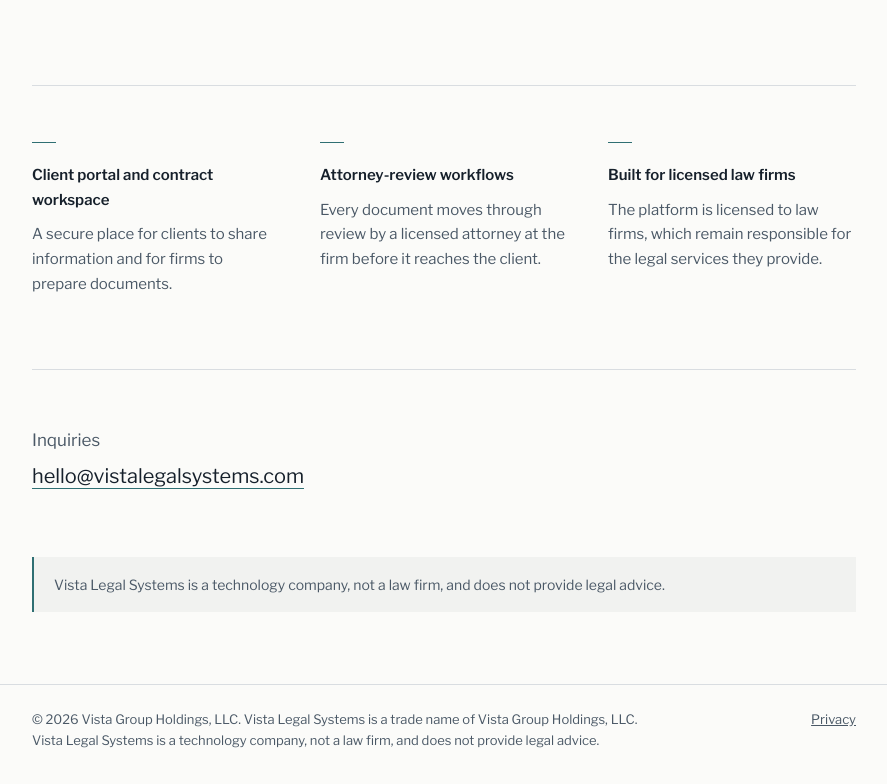
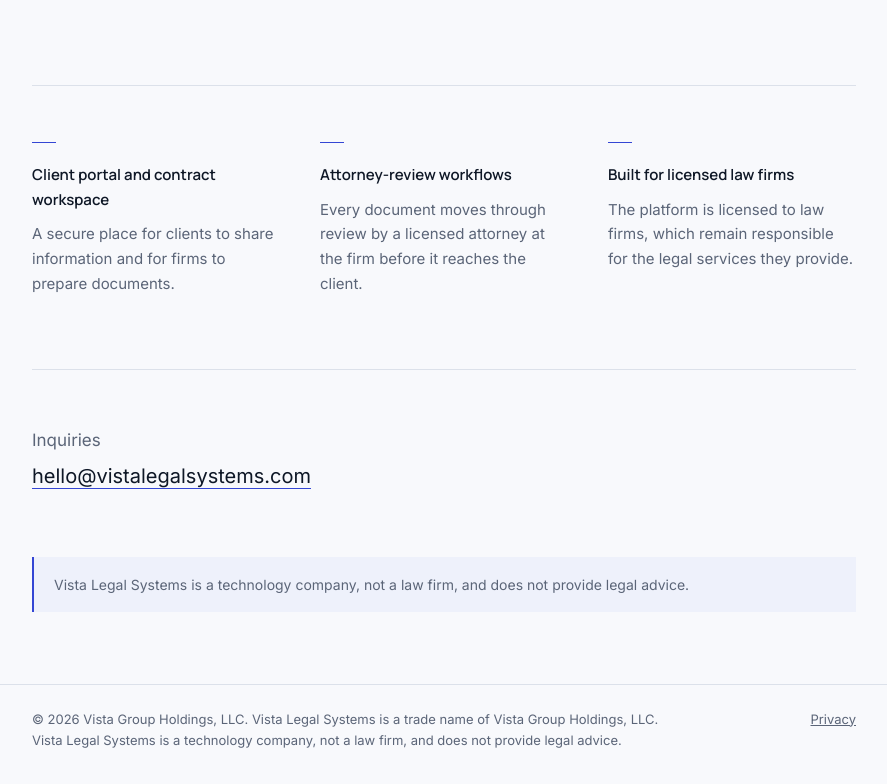
Before and after one commit to erfineran/vistalegalsystems.com, a plain HTML site: page index.html in a window 1280 px wide. Shown: the part 475-1259 px from the top of the page, without its empty margins (196-1083 px from the left). Drawn offline with nearby package versions, Linux system fonts and the light colour scheme.

Commit message:
Apply Vista Legal Systems brand: logo, favicons, OG image, palette, Manrope/Inter

```diff
--- a/index.html
+++ b/index.html
@@ -1,12 +1,12 @@
 <!doctype html><html lang="en"><head><meta charset="utf-8"><meta name="viewport" content="width=device-width,initial-scale=1">
-<link rel="icon" href="/favicon.svg" type="image/svg+xml"><link rel="icon" href="/favicon-32.png" sizes="32x32"><link rel="apple-touch-icon" href="/apple-touch-icon.png">
+<link rel="icon" href="/favicon.ico" sizes="48x48"><link rel="icon" href="/favicon.svg" type="image/svg+xml"><link rel="icon" href="/favicon-32x32.png" sizes="32x32" type="image/png"><link rel="apple-touch-icon" sizes="180x180" href="/apple-touch-icon.png"><link rel="manifest" href="/site.webmanifest">
 <link rel="preconnect" href="https://fonts.googleapis.com"><link rel="preconnect" href="https://fonts.gstatic.com" crossorigin>
-<link href="https://fonts.googleapis.com/css2?family=Libre+Franklin:wght@300;400;600&display=swap" rel="stylesheet"><link rel="stylesheet" href="/style.css"><meta name="theme-color" content="#16202b">
+<link href="https://fonts.googleapis.com/css2?family=Inter:wght@300;400;500;600&family=Manrope:wght@500;600;700&display=swap" rel="stylesheet"><link rel="stylesheet" href="/style.css"><meta name="theme-color" content="#3446D4">
 <title>Vista Legal Systems | Software for modern legal practice</title>
 <meta name="description" content="Vista Legal Systems builds and licenses a secure contract platform for licensed law firms.">
 <link rel="canonical" href="https://vistalegalsystems.com/">
 <meta property="og:type" content="website"><meta property="og:url" content="https://vistalegalsystems.com/"><meta property="og:title" content="Vista Legal Systems"><meta property="og:description" content="Software for modern legal practice."><meta property="og:image" content="https://vistalegalsystems.com/og-image.png"><meta name="twitter:card" content="summary_large_image">
-</head><body><header><div class="wrap"><a class="mark" href="/">VISTA LEGAL <span>SYSTEMS</span></a><nav><a href="mailto:hello@vistalegalsystems.com">Contact</a></nav></div></header>
+</head><body><header><div class="wrap"><a class="mark" href="/" aria-label="Vista Legal Systems home"><img src="/logo.svg" alt="Vista Legal Systems" width="247" height="28"></a><nav><a href="mailto:hello@vistalegalsystems.com">Contact</a></nav></div></header>
 <main class="wrap">
 <section class="hero"><p class="eyebrow">Legal technology</p><h1>Software for modern legal practice.</h1>
 <p class="lede">Vista Legal Systems builds and licenses a contract platform to law firms, giving attorneys and their clients one secure place to prepare, review and finalize agreements.</p></section>
--- a/style.css
+++ b/style.css
@@ -1,6 +1,6 @@
-:root{--ink:#16202b;--slate:#4a5866;--line:#d9dde1;--bg:#fbfbf9;--accent:#2f6f73}
+:root{--ink:#0E1726;--slate:#5B6578;--line:#DCE1EA;--bg:#F8F9FC;--accent:#3446D4}
 *{box-sizing:border-box}html{-webkit-text-size-adjust:100%}
-body{margin:0;background:var(--bg);color:var(--ink);font:17px/1.65 "Libre Franklin",system-ui,-apple-system,"Segoe UI",sans-serif}
+body{margin:0;background:var(--bg);color:var(--ink);font:17px/1.65 "Inter",system-ui,-apple-system,"Segoe UI",sans-serif}
 .wrap{max-width:880px;margin:0 auto;padding:0 28px}
 header{border-bottom:1px solid var(--line)}
 header .wrap{display:flex;align-items:center;justify-content:space-between;height:76px}
@@ -17,8 +17,10 @@
 .points .n{display:block;width:24px;height:1px;background:var(--accent);margin-bottom:20px}
 .contact{border-top:1px solid var(--line);padding:56px 0 64px}
 .contact p{margin:0 0 6px;color:var(--slate)}.contact a{color:var(--ink);font-size:20px;text-decoration:none;border-bottom:1px solid var(--accent)}
-.notice{font-size:14px;color:var(--slate);background:#f1f2f0;border-left:2px solid var(--accent);padding:16px 20px;margin:0 0 72px}
+.notice{font-size:14px;color:var(--slate);background:#EEF1FB;border-left:2px solid var(--accent);padding:16px 20px;margin:0 0 72px}
 footer{border-top:1px solid var(--line);font-size:13px;color:var(--slate)}
 footer .wrap{display:flex;justify-content:space-between;gap:24px;padding-top:24px;padding-bottom:32px}footer a{color:var(--slate)}
 .doc{padding:72px 0 40px;max-width:40em}.doc h1{font-size:38px;margin-bottom:12px}.doc h2{font-size:17px;margin:36px 0 8px}.doc p{color:var(--slate)}
 @media(max-width:720px){.hero{padding:72px 0 56px}.points{grid-template-columns:1fr;gap:32px}.mark{font-size:12px;letter-spacing:.2em}footer .wrap{flex-direction:column;gap:8px}}
+
+.mark img{display:block;height:28px;width:auto}h1,.points h2,.doc h1{font-family:"Manrope","Inter",system-ui,sans-serif}h1{font-weight:600;letter-spacing:-.025em}@media(max-width:720px){.mark img{height:24px}}
```
Also changed, not shown: privacy.html (+3 -3 lines), android-chrome-192x192.png (added), android-chrome-512x512.png (added), apple-touch-icon.png, favicon-16x16.png (added), favicon-32.png, favicon-32x32.png (added), favicon.ico (added), favicon.svg, logo.svg (added), og-image.png, site.webmanifest (added).
